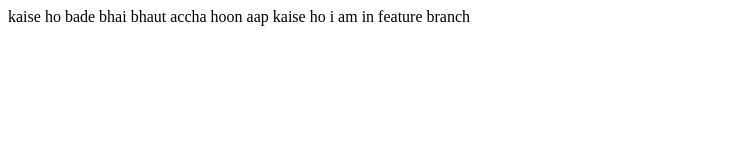
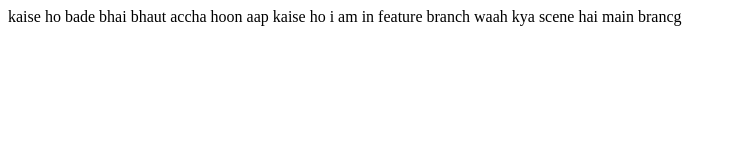
Before and after one commit to girdharisinghebix/LocaRepo, a plain HTML site: page index.html in a window 1280 px wide. Shown: the whole page, without its empty margins (0-736 px from the left). Drawn offline with Linux system fonts and the light colour scheme.

Commit message:
add something

```diff
--- a/index.html
+++ b/index.html
@@ -1,4 +1,6 @@
 <p>kaise ho bade bhai bhaut accha hoon
     aap kaise ho
     i am in feature branch
+
+    waah kya scene hai main brancg
 </p>
```
